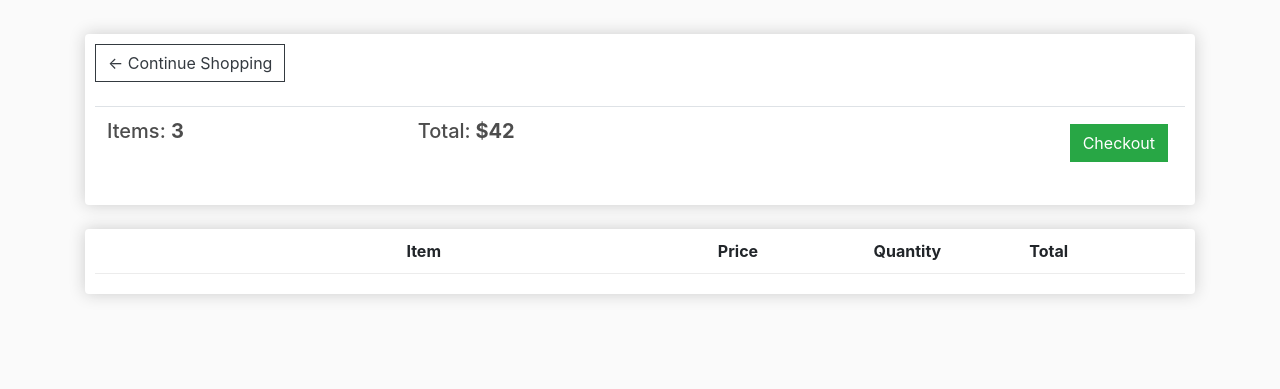
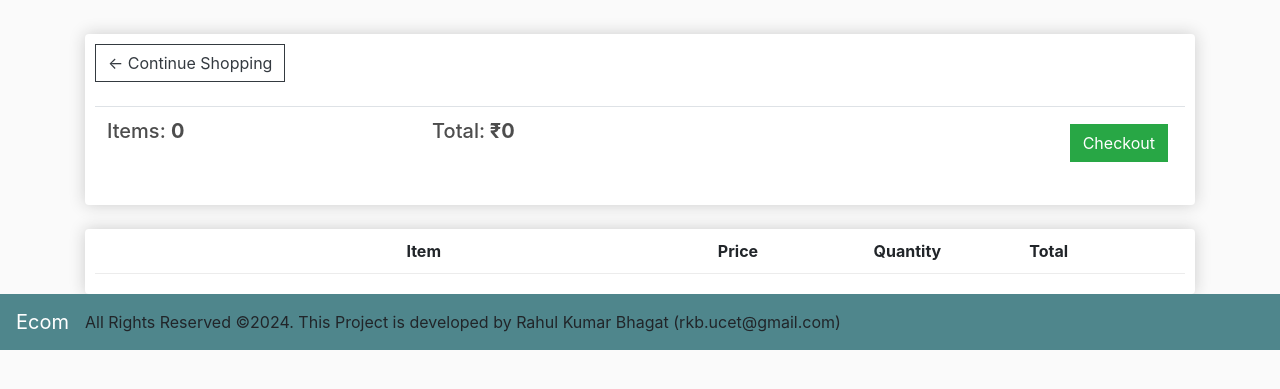
Before and after one commit to rkbucet/DjangoEcom, a Django app: page /cart/ in a window 1280 px wide. Shown: the part 57-446 px from the top of the page. Run offline with Django 4.2, Linux system fonts and the light colour scheme; lists and menus that the app fills with data are empty; some libraries are stand-ins or nearby versions.

Commit message:
rendering dynamic data in "Total items and total price" in cart page

```diff
--- a/ecomproject/store/templates/store/Cart.html
+++ b/ecomproject/store/templates/store/Cart.html
@@ -10,8 +10,8 @@
 	        <br>
             <table class="table">
                 <tr>
-                    <th><h5>Items: <strong>3</strong></h5></th>
-                    <th><h5>Total:<strong> $42</strong></h5></th>
+                    <th><h5>Items: <strong>{{ order.get_cart_items }}</strong></h5></th>
+                    <th><h5>Total:<strong> ₹{{ order.get_cart_total }}</strong></h5></th>
                     <th>
                         <a  style="float:right; margin:5px;" class="btn btn-success" href="{% url 'checkout' %}">Checkout</a>
                     </th>
--- a/ecomproject/store/templates/store/Main.html
+++ b/ecomproject/store/templates/store/Main.html
@@ -38,6 +38,14 @@
 
         {% endblock content %}
     </div>
+    <nav class="navbar navbar-expand-lg navbar-dark bg-dark">
+      <a class="navbar-brand" href="{% url 'store' %}">Ecom</a>
+      All Rights Reserved ©2024. This Project is developed by Rahul Kumar Bhagat (rkb.ucet@gmail.com)
+
+      <div class="collapse navbar-collapse" id="navbarSupportedContent">
+
+      </div>
+    </nav>
 	<script src="https://code.jquery.com/jquery-3.4.1.slim.min.js" integrity="sha384-J6qa4849blE2+poT4WnyKhv5vZF5SrPo0iEjwBvKU7imGFAV0wwj1yYfoRSJoZ+n" crossorigin="anonymous"></script>
 	<script src="https://cdn.jsdelivr.net/npm/popper.js@1.16.0/dist/umd/popper.min.js" integrity="sha384-Q6E9RHvbIyZFJoft+2mJbHaEWldlvI9IOYy5n3zV9zzTtmI3UksdQRVvoxMfooAo" crossorigin="anonymous"></script>
 	<script src="https://stackpath.bootstrapcdn.com/bootstrap/4.4.1/js/bootstrap.min.js" integrity="sha384-wfSDF2E50Y2D1uUdj0O3uMBJnjuUD4Ih7YwaYd1iqfktj0Uod8GCExl3Og8ifwB6" crossorigin="anonymous"></script>
--- a/ecomproject/store/views.py
+++ b/ecomproject/store/views.py
@@ -14,7 +14,8 @@
         items = order.orderitem_set.all()
     else:
         items = []
-    context = {'items': items}
+        order = {'get_cart_total':0, 'get_cart_items':0}
+    context = {'items': items, 'order': order}
     return render(request, 'store/Cart.html', context)
 
 def checkout(request):
```
Also changed, not shown: ecomproject/store/models.py (+14 -0 lines), ecomproject/db.sqlite3, ecomproject/static/images/t-shirt_5LVm2OM.jpeg (added).
